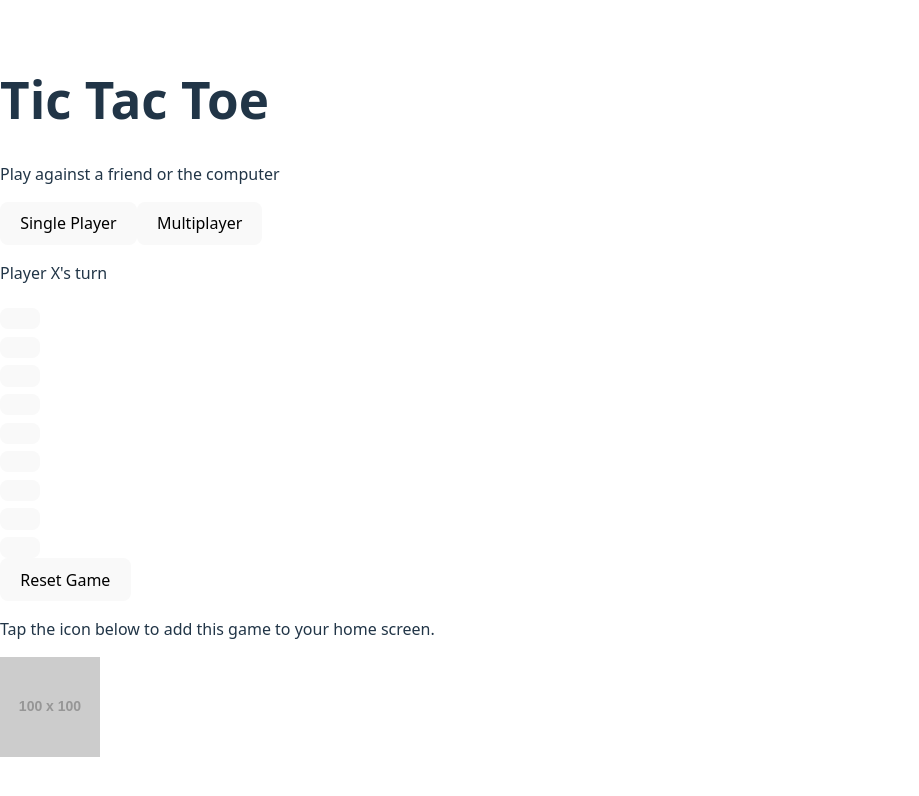
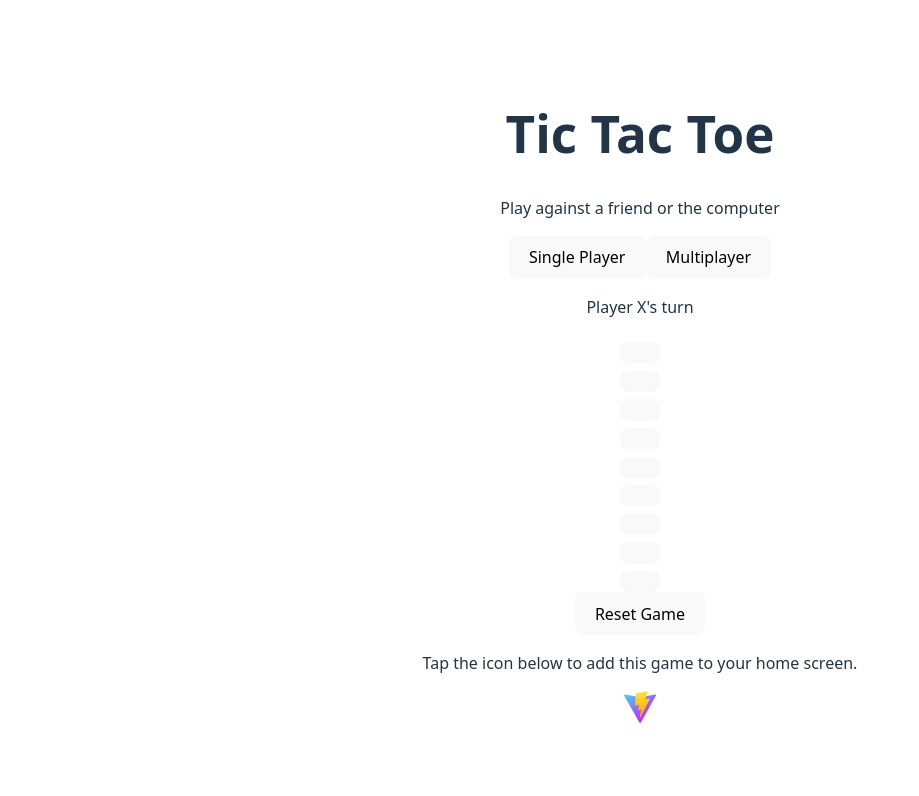
Before and after one commit to m1s2d3/my-react-app, a React (Vite) app: page / in a window 1280 px wide. Shown: the top 796 px of the page, without its empty margins (0-919 px from the left). Built offline with nearby package versions, Linux system fonts and the light colour scheme.

Commit message:
Update App.jsx

```diff
--- a/src/App.jsx
+++ b/src/App.jsx
@@ -1,4 +1,5 @@
 import { useState, useEffect } from "react";
+import "./App.css";
 
 export default function App() {
   const [board, setBoard] = useState(Array(9).fill(null));
@@ -20,7 +21,7 @@ export default function App() {
 
   useEffect(() => {
     checkWinner();
-    if (mode === "computer" && !isXNext && !winner && !gameOver) {
+    if (mode === "single" && !isXNext && !winner && !gameOver) {
       setTimeout(computerMove, 500);
     }
   }, [board, isXNext]);
@@ -34,10 +35,11 @@ export default function App() {
   };
 
   const computerMove = () => {
-    const emptyIndices = board.map((val, idx) => (val === null ? idx : null)).filter((val) => val !== null);
+    const emptyIndices = board
+      .map((val, idx) => (val === null ? idx : null))
+      .filter((val) => val !== null);
     if (emptyIndices.length === 0) return;
 
-    // Simple AI: Random move
     const randomIndex = Math.floor(Math.random() * emptyIndices.length);
     const newBoard = [...board];
     newBoard[emptyIndices[randomIndex]] = "O";
@@ -70,7 +72,7 @@ export default function App() {
 
   const renderCell = (index) => (
     <button
-      className="w-20 h-20 md:w-28 md:h-28 flex items-center justify-center text-4xl md:text-6xl font-bold text-indigo-600 transition-transform hover:scale-105 focus:outline-none"
+      className="cell"
       onClick={() => handleClick(index)}
       disabled={board[index] !== null}
     >
@@ -79,71 +81,57 @@ export default function App() {
   );
 
   return (
-    <div className="min-h-screen bg-gradient-to-br from-indigo-100 via-purple-100 to-pink-100 flex flex-col items-center justify-center p-4">
-      <header className="text-center mb-8">
-        <h1 className="text-4xl md:text-5xl font-extrabold text-transparent bg-clip-text bg-gradient-to-r from-indigo-500 to-purple-600 mb-2">
-          Tic Tac Toe
-        </h1>
-        <p className="text-gray-600">Play against a friend or the computer</p>
+    <div className="container">
+      <header className="header">
+        <h1 className="title">Tic Tac Toe</h1>
+        <p className="subtitle">Play against a friend or the computer</p>
       </header>
 
-      <div className="mb-6 flex space-x-4">
+      <div className="mode-toggle">
         <button
           onClick={() => setMode("single")}
-          className={`px-4 py-2 rounded-full font-medium ${
-            mode === "single"
-              ? "bg-indigo-600 text-white"
-              : "bg-white text-indigo-600 border border-indigo-300"
-          } transition-all`}
+          className={mode === "single" ? "mode active" : "mode"}
         >
           Single Player
         </button>
         <button
           onClick={() => setMode("multi")}
-          className={`px-4 py-2 rounded-full font-medium ${
-            mode === "multi"
-              ? "bg-indigo-600 text-white"
-              : "bg-white text-indigo-600 border border-indigo-300"
-          } transition-all`}
+          className={mode === "multi" ? "mode active" : "mode"}
         >
           Multiplayer
         </button>
       </div>
 
-      {!winner ? (
-        <p className="text-xl text-gray-700 mb-6">
-          {isXNext ? "Player X's turn" : mode === "single" ? "Computer's turn" : "Player O's turn"}
-        </p>
-      ) : (
-        <p className="text-xl text-green-600 font-semibold mb-6">
-          {winner === "Draw" ? "It's a draw!" : `${winner} wins!`}
-        </p>
-      )}
+      <p className="turn">
+        {!winner
+          ? isXNext
+            ? "Player X's turn"
+            : mode === "single"
+            ? "Computer's turn"
+            : "Player O's turn"
+          : winner === "Draw"
+          ? "It's a draw!"
+          : `${winner} wins!`}
+      </p>
 
-      <div className="grid grid-cols-3 gap-2 md:gap-4 mb-6">
+      <div className="board">
         {Array.from({ length: 9 }).map((_, index) => (
-          <div
-            key={index}
-            className="bg-white shadow-md rounded-lg flex items-center justify-center"
-          >
+          <div className="cell-wrapper" key={index}>
             {renderCell(index)}
           </div>
         ))}
       </div>
 
-      <button
-        onClick={resetGame}
-        className="px-6 py-3 bg-gradient-to-r from-indigo-500 to-purple-600 text-white font-medium rounded-full shadow-lg hover:from-indigo-600 hover:to-purple-700 transform hover:scale-105 transition-all"
-      >
+      <button className="reset" onClick={resetGame}>
         {winner ? "Play Again" : "Reset Game"}
       </button>
 
-      <footer className="mt-12 text-center text-sm text-gray-500">
+      <footer className="footer">
         <p>Tap the icon below to add this game to your home screen.</p>
         <img
-          src="https://placehold.co/100x100/indigo/white?text=Add+to+Home+Screen"
+          src="/vite.svg"
           alt="Add to Home Screen"
-          className="mx-auto mt-4 w-16 h-16 object-cover rounded-lg shadow-md"
+          className="icon"
         />
       </footer>
     </div>
```
